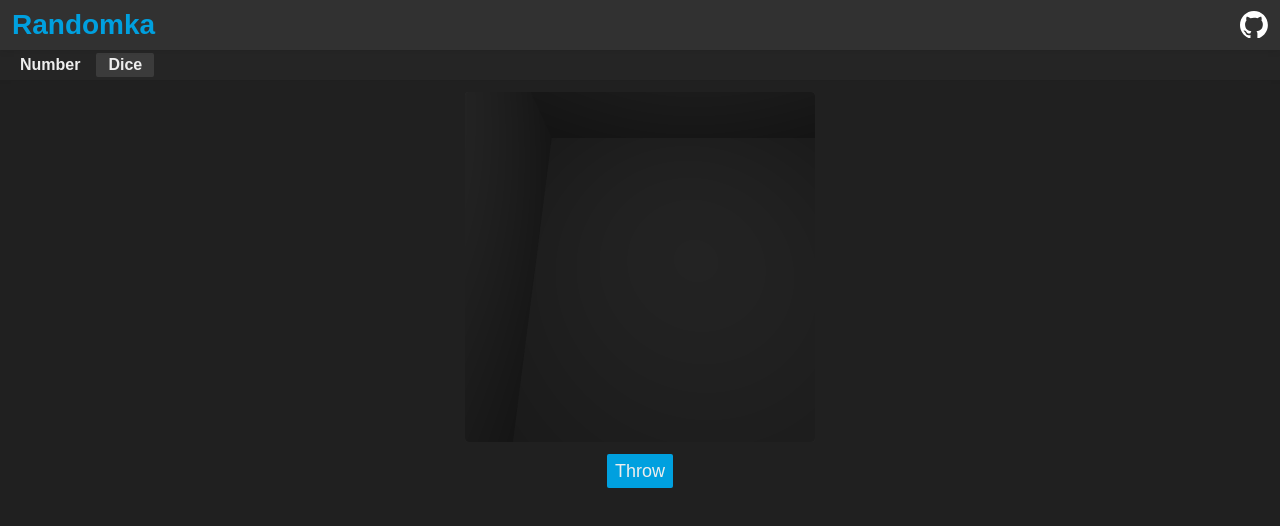
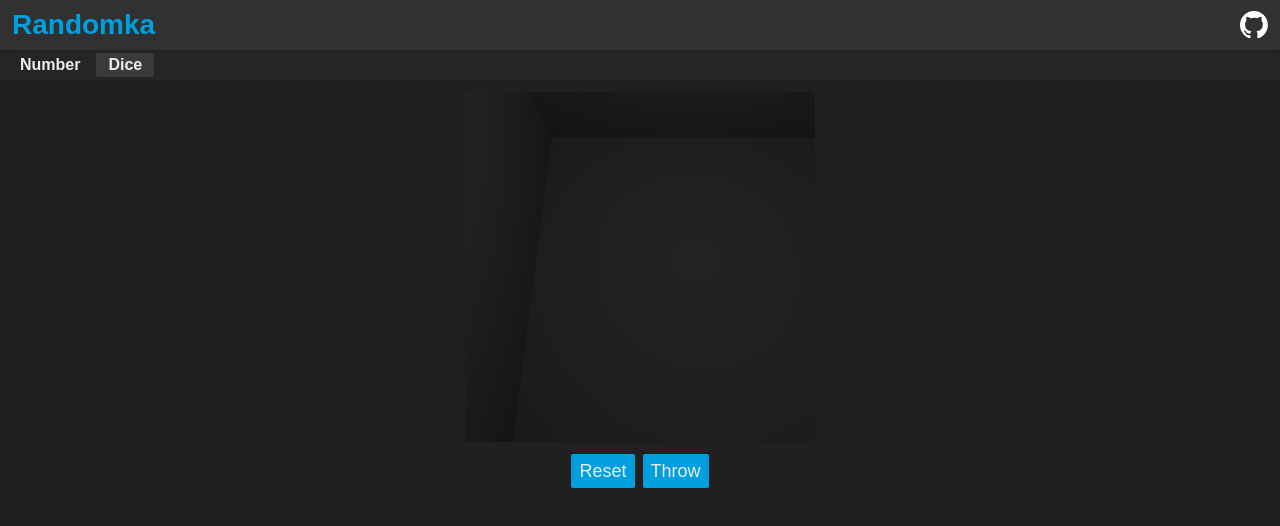
Before and after one commit to abrikosechek/randomizer, a Vue app: page /dice in a window 1280 px wide. Shown: the top 526 px of the page. Built offline with nearby package versions, Linux system fonts and the light colour scheme.

Commit message:
dice reset button

```diff
--- a/src/pages/Dice/Dice.vue
+++ b/src/pages/Dice/Dice.vue
@@ -4,9 +4,14 @@
       <canvas ref="canvasComponent" />
     </div>
 
-    <Button @click="createCube">
-      Throw
-    </Button>
+    <div class="page__buttons">
+      <Button @click="resetScene">
+        Reset
+      </Button>
+      <Button @click="createCube">
+        Throw
+      </Button>
+    </div>
   </div>
 </template>
 
@@ -34,7 +39,7 @@ let ground0, groundBody0
 let ground1, groundBody1
 let ground2, groundBody2
 let ground3, groundBody3
-const cubes = []
+let cubes = []
 
 const getRandomNumber = (min, max) => {
   return Math.random() * (max - min) + min;
@@ -227,9 +232,13 @@ const renderScene = () => {
   renderer.setAnimationLoop(animate)
 }
 
-const rerenderScene = () => {
-  renderer.clear();
-  renderer.render(scene, camera);
+const resetScene = () => {
+  cubes.forEach((item) => {
+    scene.remove(item.mesh)
+    world.removeBody(item.body)
+  })
+
+  cubes = []
 }
 </script>
 
@@ -242,6 +251,12 @@ const rerenderScene = () => {
   width: 100%;
   max-width: 350px;
   margin: 0 auto;
+
+  &__buttons {
+    display: flex;
+    align-items: center;
+    gap: 8px;
+  }
 }
 
 .card {
```
